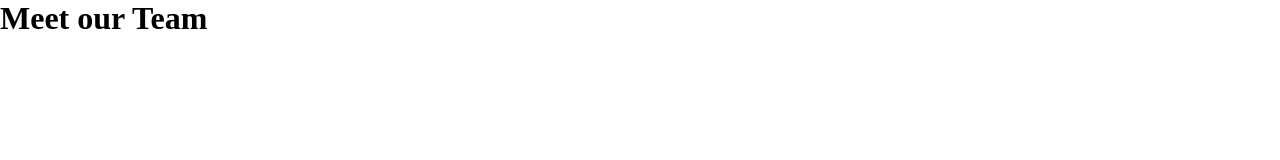
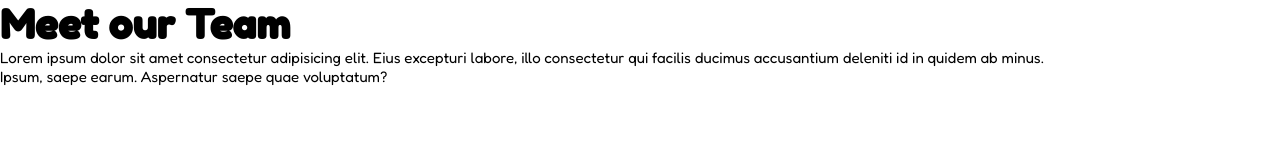
Before and after one commit to ArmandoMarino/html-css-float-cards, a plain HTML site: page index.html in a window 1280 px wide. Drawn offline with Linux system fonts and the light colour scheme.

Commit message:
classi inizio

```diff
--- a/css/style.css
+++ b/css/style.css
@@ -1,3 +1,9 @@
+/*ROOT*/
+:root
+
+
+
+
 /*CSS Reset*/
 *{
     margin: 0;
@@ -6,15 +12,28 @@
 }
 
 /*GENERIC*/
+
+body{
+    font-family: 'Fredoka', sans-serif;
+}
+
 .container{
     width: 1080px;
 }
 
+
 .font{
-    font-size: 10px;
-    font-family: ;
+    font-size: 15px;
 }
 
 .font-small{
 
 }
+
+
+/*MAIN*/
+
+h1{
+    font-size: 40px;
+    font-family: 'Fredoka One', cursive;
+}
--- a/index.html
+++ b/index.html
@@ -11,14 +11,24 @@
 <!--CSS-->
     <link rel="stylesheet" href="/css/style.css">
 <!--FONTS-->
+<!--FREDOKA-->
+<link rel="preconnect" href="https://fonts.googleapis.com">
+<link rel="preconnect" href="https://fonts.gstatic.com" crossorigin>
+<link href="https://fonts.googleapis.com/css2?family=Fredoka&display=swap" rel="stylesheet">
+<!--FREDOKA BOLD-->
+<link rel="preconnect" href="https://fonts.googleapis.com">
+<link rel="preconnect" href="https://fonts.gstatic.com" crossorigin>
+<link href="https://fonts.googleapis.com/css2?family=Fredoka+One&display=swap" rel="stylesheet">
 </head>
 
 <body>
     <main>
-        <header class="container">
-            <h1>Meet our Team</h1>
-        </header>
         <div class="container">
+            <header class="container">
+                <h1>Meet our Team</h1>
+                <p class="font">Lorem ipsum dolor sit amet consectetur adipisicing elit. Eius excepturi labore, illo consectetur qui facilis ducimus accusantium deleniti id in quidem ab minus. Ipsum, saepe earum. Aspernatur saepe quae voluptatum?</p>
+            </header>
+
 
         </div>
 
```
